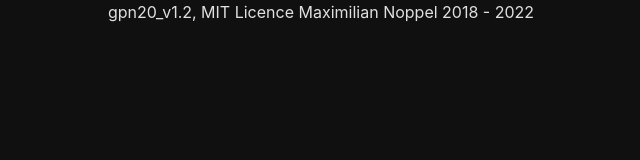
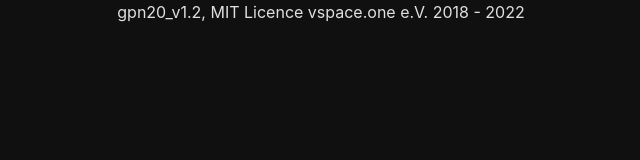
Before and after one commit to vspaceone/fahrplan, a plain HTML site: page index.html in a window 1280 px wide. Shown: the full height of the page, 319-959 px from the left. Drawn offline with nearby package versions, Linux system fonts and the light colour scheme; no server answers.

Commit message:
add docker stuff

```diff
--- a/index.html
+++ b/index.html
@@ -12,6 +12,7 @@
   crossorigin="anonymous"></script>
   <script src="https://cdnjs.cloudflare.com/ajax/libs/mustache.js/3.0.1/mustache.min.js"></script>
   <script src="sugar2.0.4.js"></script>
+  <!-- background-image: linear-gradient(to top right, #050f13, #008c96); -->
   <style>
   body{
     background-color: #101010;
@@ -21,6 +22,8 @@
     background-color: #101010;
     border: none;
   }
+
+
 
   .card {
     background-color: #202020;
@@ -248,7 +251,7 @@
     </div>
   </div>
   <div>
-    <p class="text-center">gpn20_v1.2, MIT Licence Maximilian Noppel 2018 - 2022</p>
+    <p class="text-center">gpn20_v1.2, MIT Licence vspace.one e.V. 2018 - 2022</p>
   </div>
 
   <script>
```
Also changed, not shown: gpn20_logo.png (added), 2 other files.
